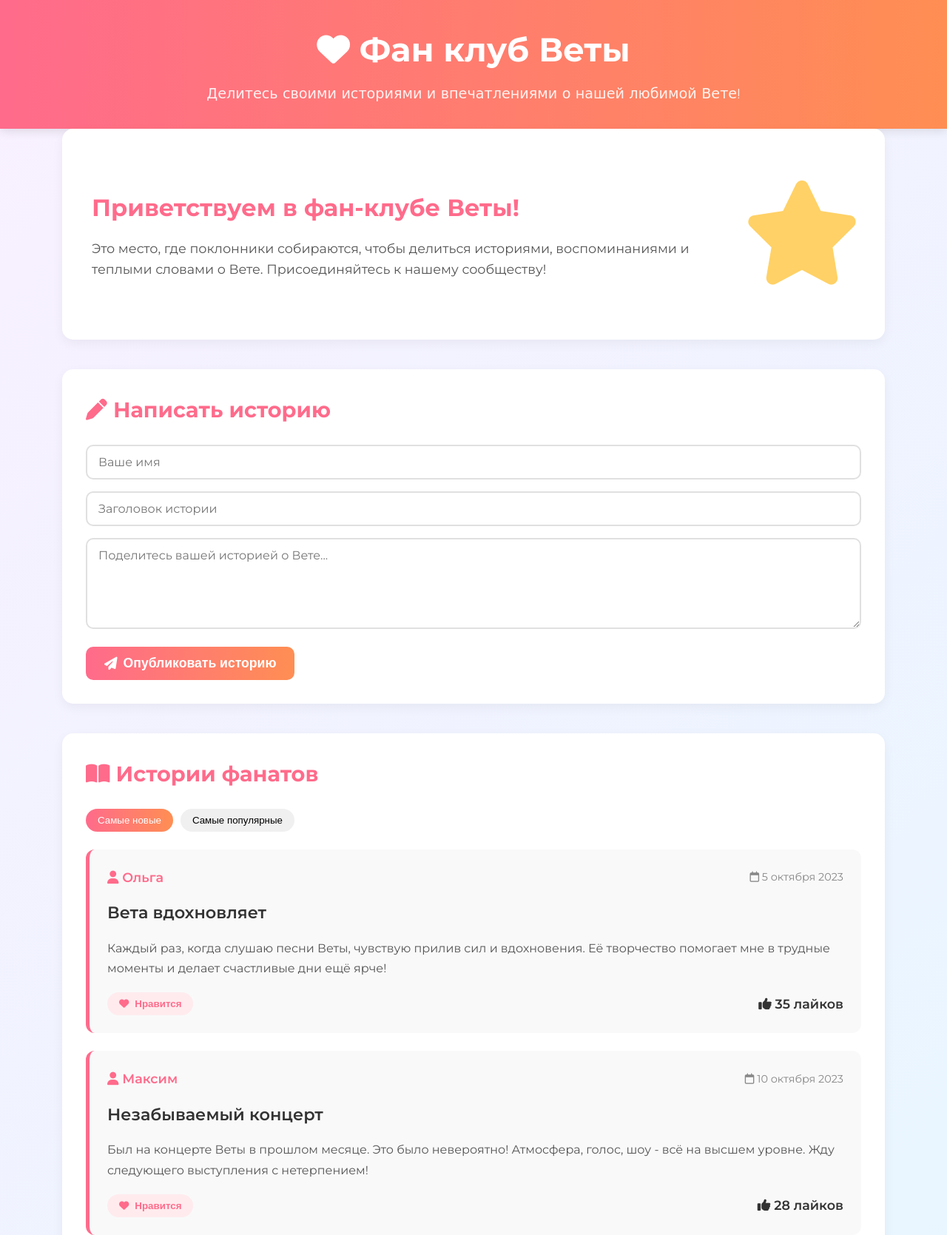
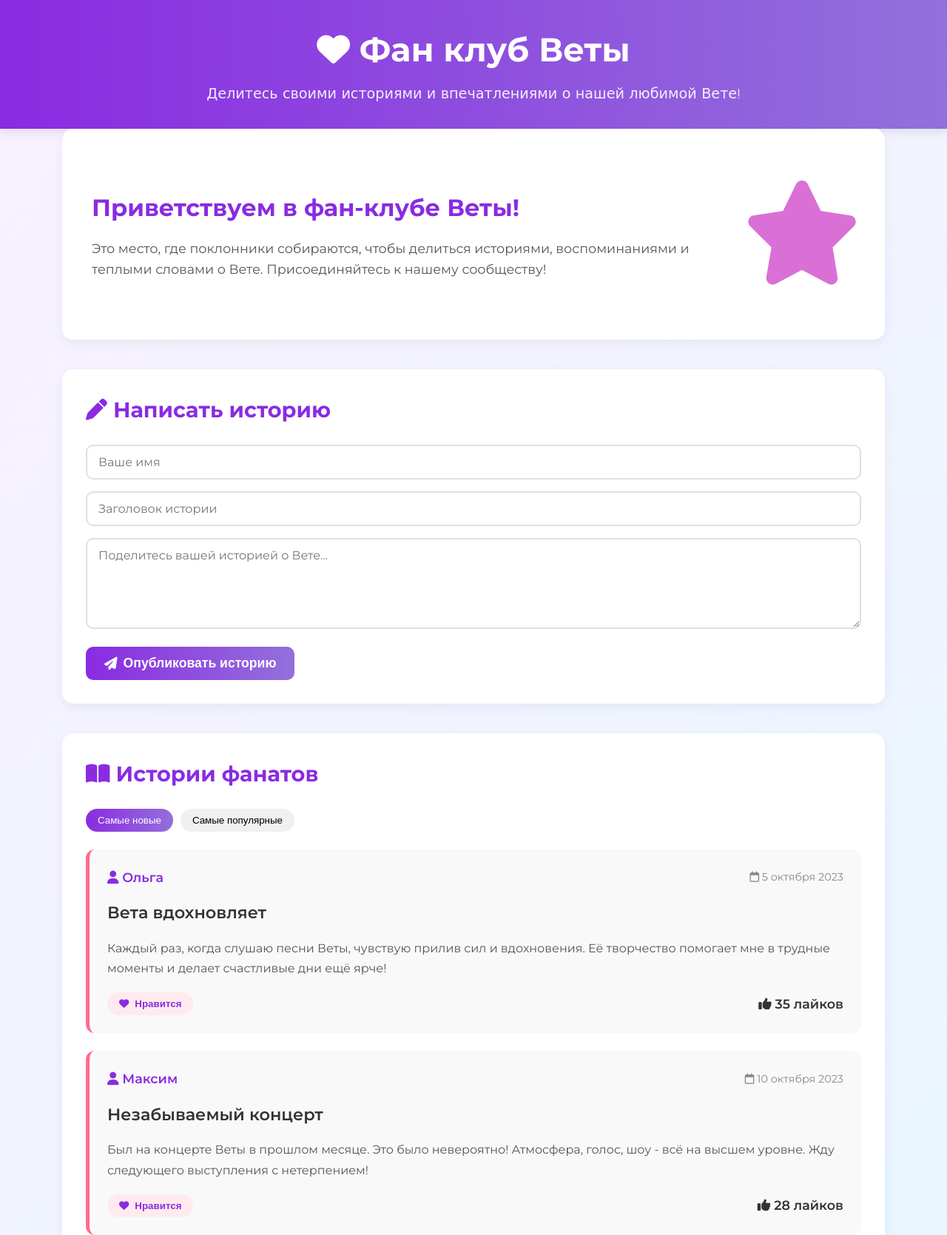
Before and after one commit to Baty-069/fan-dfre, a plain HTML site: page index.html in a window 1280 px wide. Shown: the top 1669 px of the page at 74% size. Drawn offline with Linux system fonts and the light colour scheme.

Commit message:
Update style.css
1

```diff
--- a/style.css
+++ b/style.css
@@ -2,6 +2,14 @@
     margin: 0;
     padding: 0;
     box-sizing: border-box;
+}
+body {
+    background: linear-gradient(135deg, #f5f0ff 0%, #e6e6fa 100%);
+    min-height: 100vh;
+}
+
+header {
+    background: linear-gradient(90deg, #8a2be2, #9370db);
 }
 
 body {
@@ -21,7 +29,7 @@ body {
 
 /* Шапка */
 header {
-    background: linear-gradient(90deg, #ff6b8b, #ff8e53);
+    background: linear-gradient(90deg, #8a2be2, #9370db);
     color: white;
     padding: 2rem 0;
     text-align: center;
@@ -62,7 +70,7 @@ main {
 }
 
 .hero h2 {
-    color: #ff6b8b;
+    color: #8a2be2;
     font-size: 2rem;
     margin-bottom: 1rem;
 }
@@ -74,7 +82,7 @@ main {
 
 .hero-image {
     font-size: 8rem;
-    color: #ffd166;
+    color:  #da70d6;
     margin-left: 2rem;
     animation: pulse 2s infinite;
 }
@@ -95,7 +103,7 @@ main {
 }
 
 .add-story h2 {
-    color: #ff6b8b;
+    color: #8a2be2;
     margin-bottom: 1.5rem;
     font-size: 1.8rem;
 }
@@ -115,11 +123,11 @@ main {
 #storyForm input:focus,
 #storyForm textarea:focus {
     outline: none;
-    border-color: #ff6b8b;
+    border-color: #8a2be2;
 }
 
 .btn {
-    background: linear-gradient(90deg, #ff6b8b, #ff8e53);
+    background: linear-gradient(90deg, #8a2be2, #9370db);
     color: white;
     border: none;
     padding: 12px 25px;
@@ -147,7 +155,7 @@ main {
 }
 
 .stories-section h2 {
-    color: #ff6b8b;
+    color: #8a2be2;
     margin-bottom: 1.5rem;
     font-size: 1.8rem;
 }
@@ -169,7 +177,7 @@ main {
 }
 
 .sort-btn.active {
-    background: linear-gradient(90deg, #ff6b8b, #ff8e53);
+    background: linear-gradient(90deg, #8a2be2, #9370db);
     color: white;
 }
 
@@ -201,7 +209,7 @@ main {
 
 .story-author {
     font-weight: 600;
-    color: #ff6b8b;
+    color: #8a2be2;
     font-size: 1.1rem;
 }
 
@@ -231,7 +239,7 @@ main {
 
 .like-btn {
     background: #ffebee;
-    color: #ff6b8b;
+    color: #8a2be2;
     border: none;
     padding: 8px 16px;
     border-radius: 20px;
@@ -248,7 +256,7 @@ main {
 }
 
 .like-btn.liked {
-    background: #ff6b8b;
+    background: #8a2be2;
     color: white;
 }
 
@@ -266,7 +274,7 @@ main {
 .no-stories i {
     font-size: 4rem;
     margin-bottom: 1rem;
-    color: #ffd166;
+    color:  #da70d6;
 }
 
 .no-stories p {
@@ -287,7 +295,7 @@ footer p {
 }
 
 .footer-love {
-    color: #ff6b8b;
+    color: #8a2be2;
     font-weight: 600;
 }
 
@@ -313,4 +321,5 @@ footer p {
         align-items: flex-start;
         gap: 5px;
     }
+
 }
```
